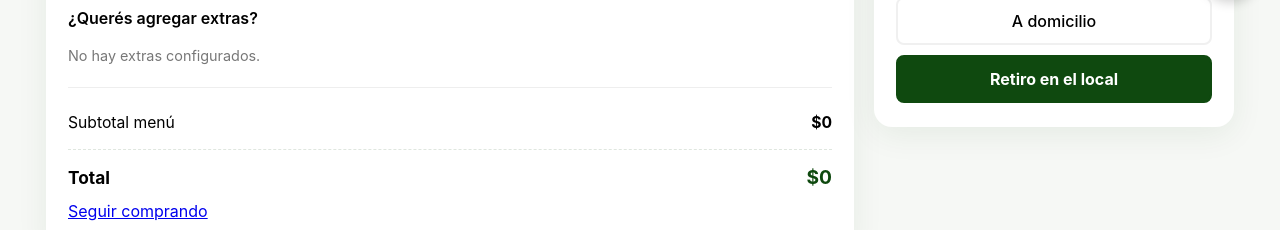
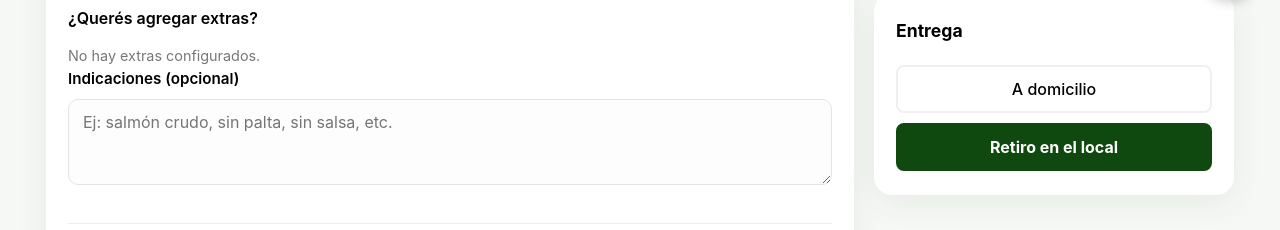
Before and after one commit to julietachaki/UmaiSushi, a plain HTML site: page u/pedido.html in a window 1280 px wide. Shown: the part 722-952 px from the top of the page. Drawn offline with nearby package versions, Linux system fonts and the light colour scheme; no server answers.

Commit message:
add indicaciones a pedido

```diff
--- a/order-shared.js
+++ b/order-shared.js
@@ -284,5 +284,10 @@ function construirMensajeWhatsApp(params) {
         lineas.push('Ver detalle del pedido:');
         lineas.push(params.linkPedido);
     }
+    // 👇 AGREGAR ESTO
+    if (params.indicaciones_cliente && params.indicaciones_cliente.trim() !== '') {
+        lineas.push('');
+        lineas.push('📝 Indicaciones: ' + params.indicaciones_cliente);
+    }
     return lineas.join('\n');
 }
--- a/services/pedidos.service.js
+++ b/services/pedidos.service.js
@@ -42,7 +42,8 @@ function pedidoToRow(p) {
         metodo_pago: p.metodo_pago || p.pago || null,
         monto_efectivo: p.monto_efectivo ?? p.montoPagaraCon ?? null,
         entrega: p.entrega || null,
-        estado: p.estado || 'nuevo'
+        estado: p.estado || 'nuevo',
+        indicaciones_cliente: p.indicaciones_cliente || null
         // `fecha` lo setea Postgres con default now()
     };
     // Multi-tenant: incluir negocio_id si vino. Cuando RLS se aprieta
--- a/u/pedido.html
+++ b/u/pedido.html
@@ -71,7 +71,15 @@
                             No hay extras configurados.
                         </p>
                     </div>
-
+                    <div class="form-group pedido-inline-field">
+                        <label for="indicaciones-cliente">Indicaciones (opcional)</label>
+                        <textarea
+                            id="indicaciones-cliente"
+                            class="inp-modern"
+                            placeholder="Ej: salmón crudo, sin palta, sin salsa, etc."
+                            rows="3"
+                        ></textarea>
+                    </div>
                     <div class="pedido-desglose" id="pedido-desglose">
                         <div class="desglose-line"><span>Subtotal menú</span><strong data-slot="submenu">$0</strong></div>
                         <div class="extras-desglose-wrap" data-line="extras" hidden>
```
